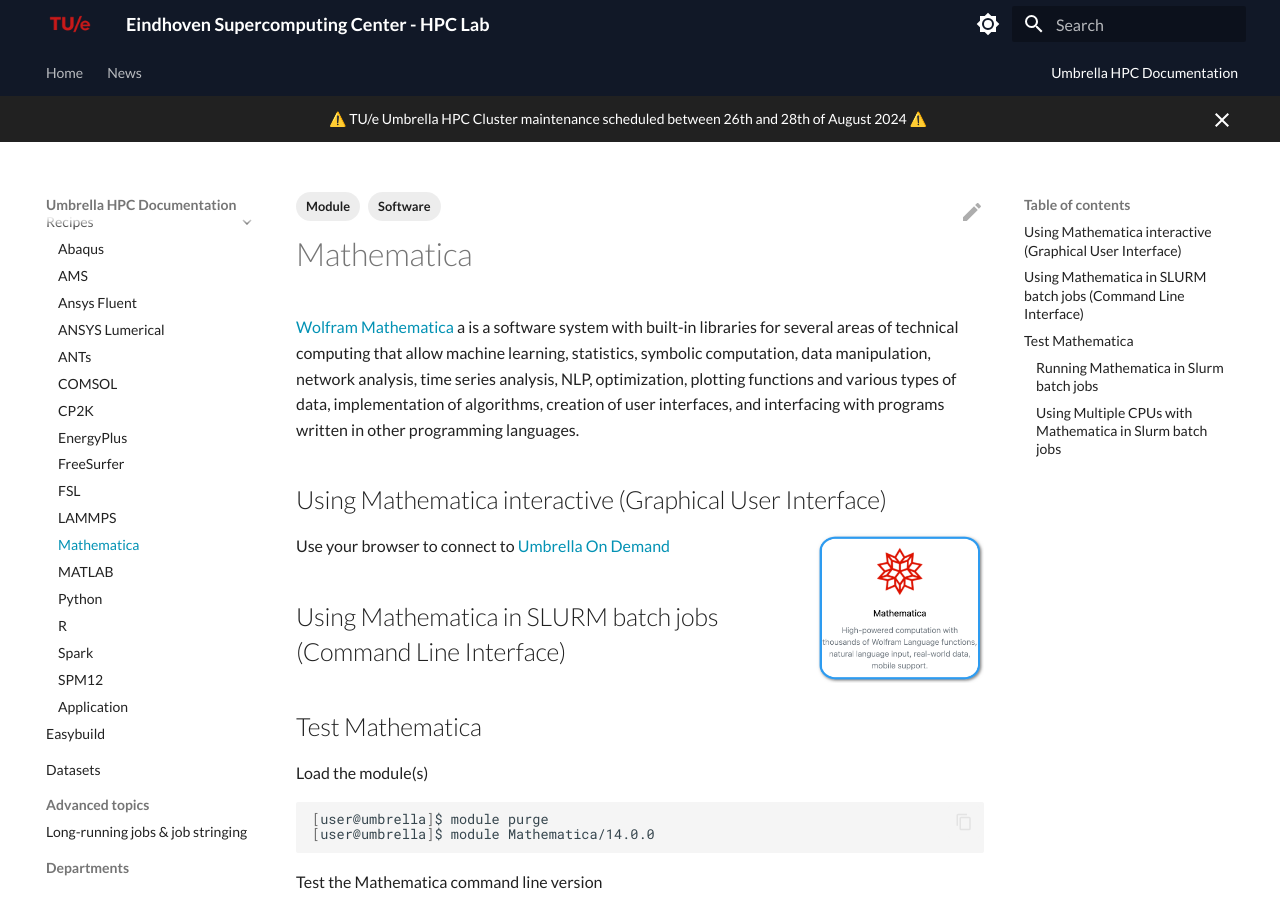
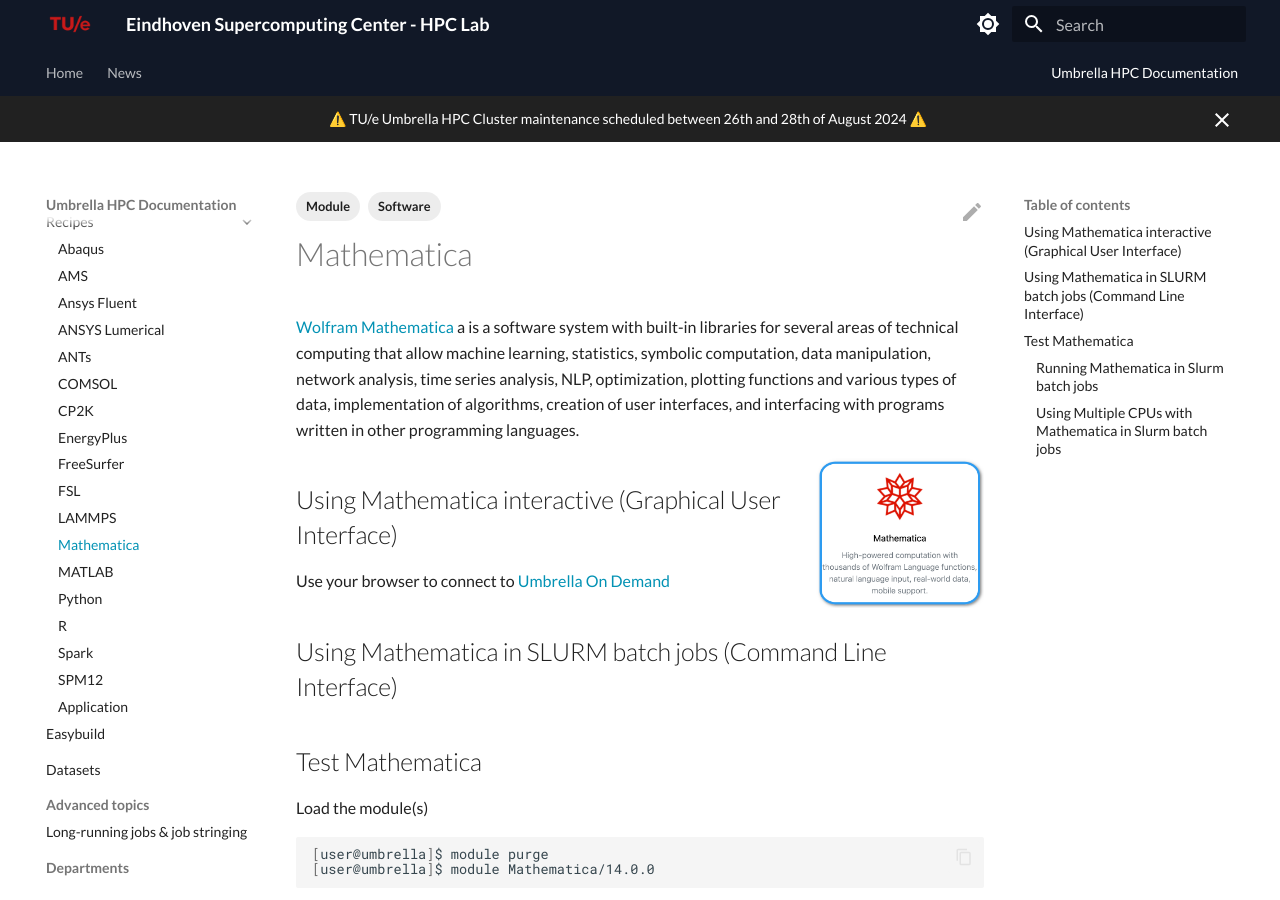
Before and after one commit to gferhpc/supercomputing.tue.nl, an MkDocs documentation site: the page built from pages/documentation/software/recipes/mathematica.md, in a window 1280 px wide and 900 px high. Built offline with MkDocs 1.6.1 and Material for MkDocs 9.7.7, drawn with Linux system fonts in a browser that asks for light colours.

Commit message:
Update mathematica.md

```diff
--- a/pages/documentation/software/recipes/mathematica.md
+++ b/pages/documentation/software/recipes/mathematica.md
@@ -5,9 +5,9 @@
 
 [Wolfram Mathematica](https://www.wolfram.com/mathematica/){:target=_blank} a is a software system with built-in libraries for several areas of technical computing that allow machine learning, statistics, symbolic computation, data manipulation, network analysis, time series analysis, NLP, optimization, plotting functions and various types of data, implementation of algorithms, creation of user interfaces, and interfacing with programs written in other programming languages.
 
+![Mathematica in Umbrella On Demdand](mathematica-ood.png){: align=right style="height:150px"}
+
 ## Using Mathematica interactive (Graphical User Interface)
-
-![Mathematica in Umbrella On Demdand](mathematica-ood.png){: align=right style="height:150px"}
 
 Use your browser to connect to [Umbrella On Demand](https://hpc.tue.nl){:target="_blank"}
 
```
